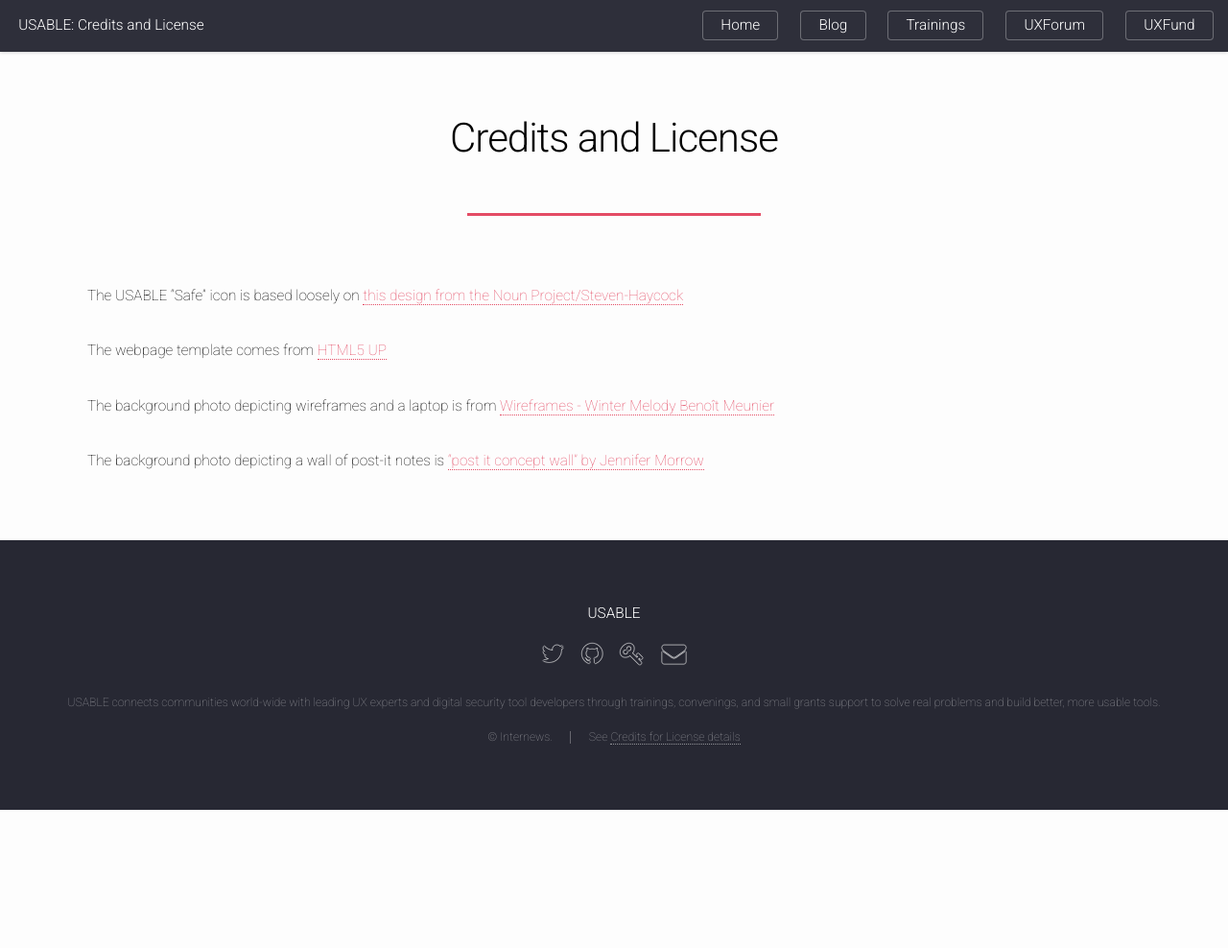
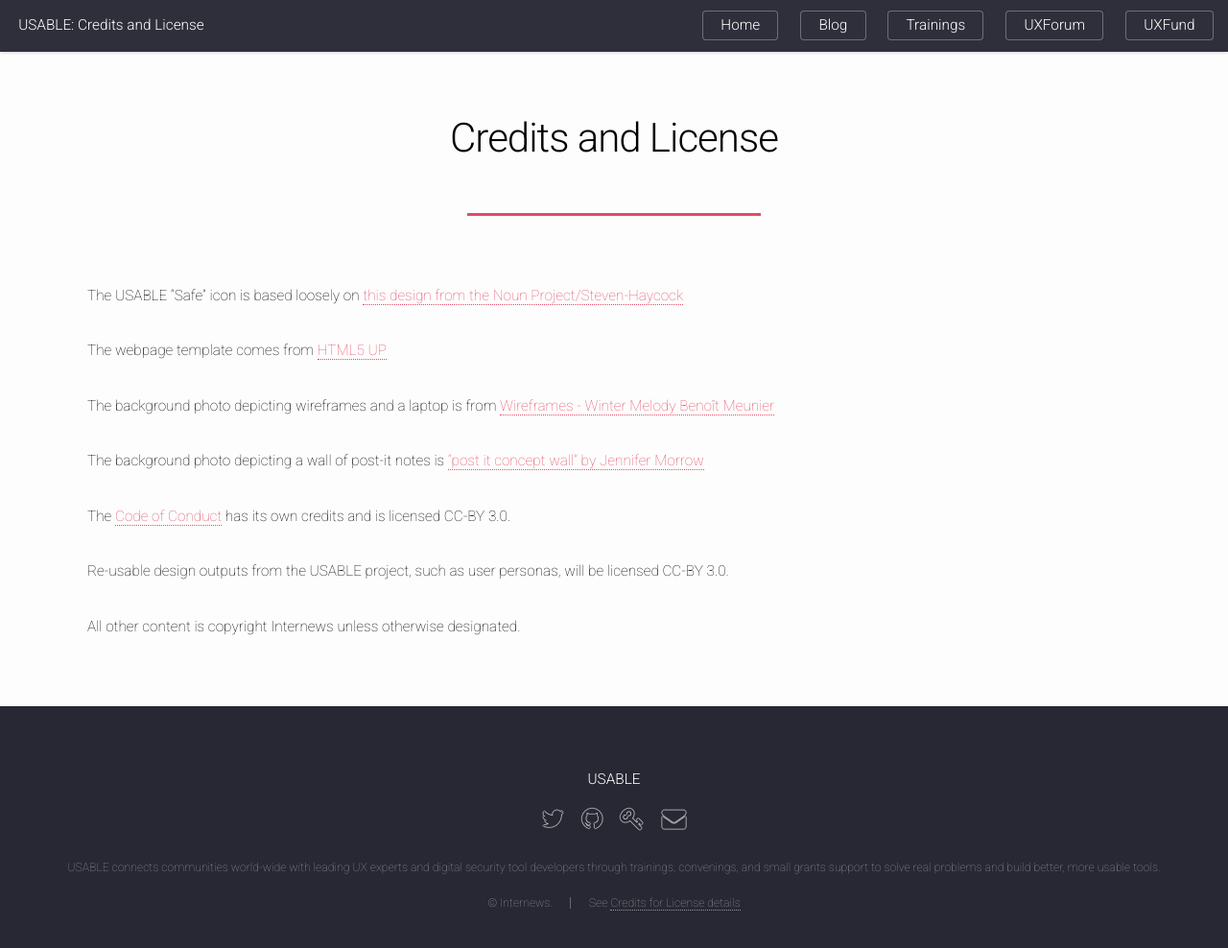
Before and after one commit to OpenInternet/USABLE-website, a Jekyll site: the page built from credits.md, in a window 1280 px wide and 1016 px high. Shown: the top 988 px of the window at 96% size. Built offline with Jekyll 4.4.1, drawn with Linux system fonts in a browser that asks for light colours; comment, search, counter and statistics services are not loaded.

Commit message:
updates to credit language to point to the code of conduct and default licenses

```diff
--- a/credits.md
+++ b/credits.md
@@ -14,3 +14,9 @@ The webpage template comes from [HTML5 UP](http://html5up.net)
 The background photo depicting wireframes and a laptop is from [Wireframes - Winter Melody Benoît Meunier](https://www.flickr.com/photos/benoitmeunier/6384879257)
 
 The background photo depicting a wall of post-it notes is ["post it concept wall" by Jennifer Morrow](https://www.flickr.com/photos/donotlick/8447353012)
+
+The [Code of Conduct](/codeofconduct.html) has its own credits and is licensed CC-BY 3.0.
+
+Re-usable design outputs from the USABLE project, such as user personas, will be licensed CC-BY 3.0.
+
+All other content is copyright Internews unless otherwise designated.
```
